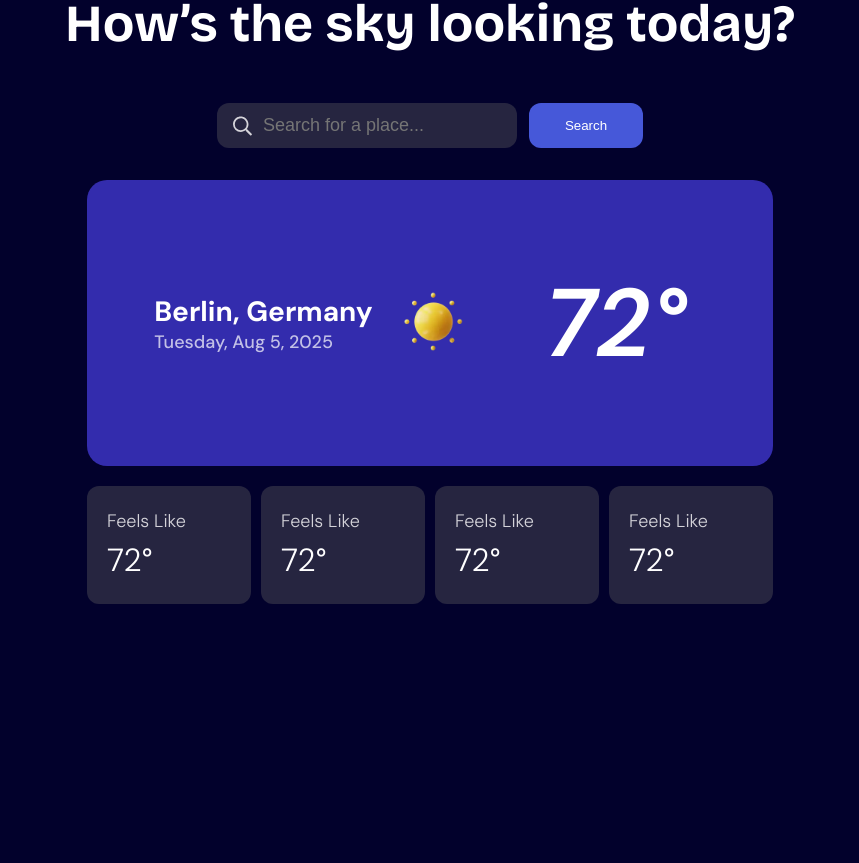
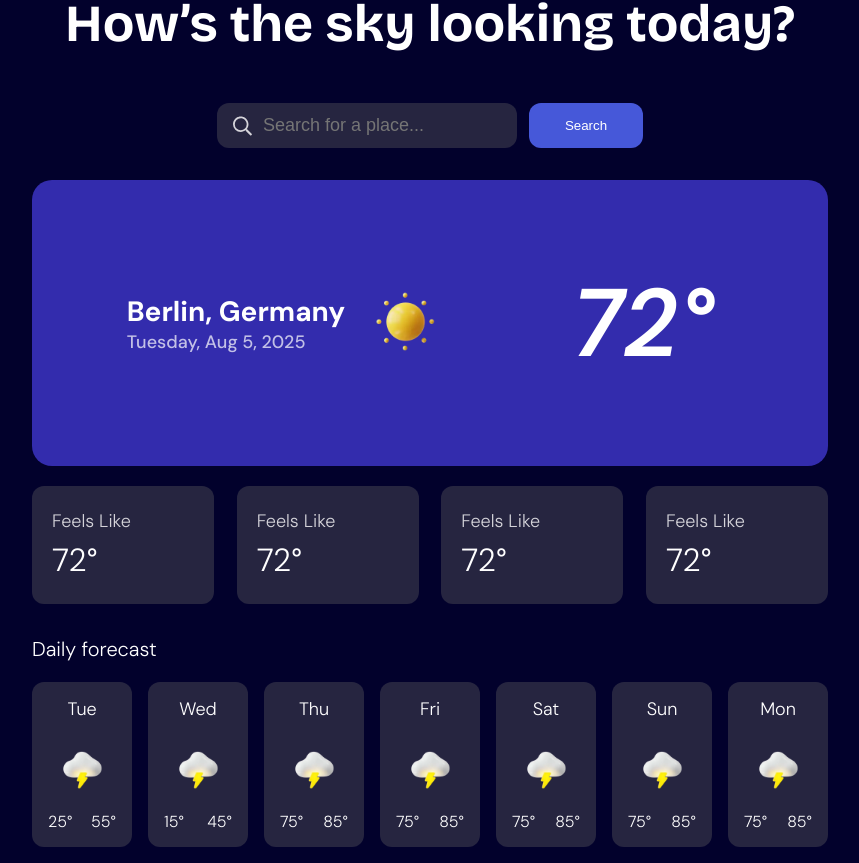
Before and after one commit to HamDean/Weather-app, a React (Vite) app: page / in a window 1280 px wide. Shown: the part 138-1001 px from the top of the page, without its empty margins (210-1069 px from the left). Before the commit the page ends 800 px from the top, so only its background shows below. Built offline with nearby package versions, Linux system fonts and the light colour scheme.

Commit message:
Build daily forecast component

```diff
--- a/src/App.jsx
+++ b/src/App.jsx
@@ -5,6 +5,7 @@ import WeatherInfo from "./components/WeatherInfo";
 import Sunny from "./assets/images/icon-sunny.webp";
 import WeatherDetailsList from "./components/WeatherDetailsList";
 import { dummyDetails } from "./utils/constants";
+import ForecastList from "./components/ForecastList";
 
 const App = () => {
   return (
@@ -21,6 +22,7 @@ const App = () => {
             temperature={72}
           />
           <WeatherDetailsList details={dummyDetails} />
+          <ForecastList />
         </section>
       </main>
     </>
--- /dev/null
+++ b/src/components/DailyForecast.jsx
@@ -0,0 +1,14 @@
+
+const DailyForecast = ({ day, dayIcon, min, max }) => {
+  return (
+    <div className="day-forecast">
+      <span>{day}</span>
+      <img src={dayIcon} alt="Represation of the weather" />
+      <div className="range">
+        <span>{min}°</span>
+        <span>{max}°</span>
+      </div>
+    </div>
+  );
+};
+export default DailyForecast;
--- /dev/null
+++ b/src/components/ForecastList.jsx
@@ -0,0 +1,23 @@
+import { dummyForecast } from "../utils/constants";
+import DailyForecast from "./DailyForecast";
+import IconStorm from "../assets/images/icon-storm.webp";
+
+const ForecastList = () => {
+  return (
+    <>
+      <span style={{fontSize: 20}} className="forecast-title">Daily forecast</span>
+      <div className="forecast-list">
+        {dummyForecast.map((cast, index) => (
+          <DailyForecast
+            key={index}
+            dayIcon={IconStorm}
+            day={cast.day}
+            min={cast.min}
+            max={cast.max}
+          />
+        ))}
+      </div>
+    </>
+  );
+};
+export default ForecastList;
--- a/src/index.css
+++ b/src/index.css
@@ -188,7 +188,7 @@ main {
   cursor: pointer;
 }
 
-/* weather info section */
+/** weather info section */
 .weather-info {
   display: flex;
   flex-direction: column;
@@ -233,7 +233,7 @@ main {
   opacity: 0.7;
 }
 
-/* weather info detail section */
+/** weather info detail section */
 .detail-container {
   width: 164px;
   height: 118px;
@@ -248,20 +248,62 @@ main {
 
 .detail-container .title {
   font-size: 18px;
-  color: #D4D3D9;
+  color: #d4d3d9;
 }
 
-.detail-container .value{
+.detail-container .value {
   font-size: 32px;
 }
 
 .details-list {
   display: grid;
   grid-template-columns: repeat(2, 1fr);
-  gap: 10px;
+  gap: 16px;
+  margin-top: 20px;
+  margin-bottom: 32px;
+  width: 100%;
+}
+
+#weather-info {
+  max-width: 800px;
+}
+
+/* *daily forecast* */
+
+.day-forecast {
+  background-color: #262540;
+  width: 100px;
+  height: 165px;
+  border-radius: 12px;
+  display: flex;
+  flex-direction: column;
+  justify-content: space-evenly;
+  align-items: center;
+  padding: 0 16px;
+}
+
+.day-forecast > span {
+  font-size: 18px;
+}
+
+.day-forecast img {
+  width: 60px;
+  height: 60px;
+}
+
+.day-forecast .range {
+  display: flex;
+  justify-content: space-between;
+  width: 100%;
+}
+
+.forecast-list {
+  display: grid;
+  grid-template-columns: repeat(3, 1fr);
+  gap: 16px;
+  width: 100%;
   margin-top: 20px;
 }
-
 
 @media screen and (min-width: 768px) {
   .nav > img {
@@ -304,7 +346,16 @@ main {
     justify-self: flex-end;
   }
 
-  .details-list {
+  .details-list,
+  .forecast-list {
     display: flex;
   }
+
+  .details-list {
+    justify-content: space-between ;
+  }
+
+  .detail-container {
+    width: 182px;
+  }
 }
--- a/src/utils/constants.js
+++ b/src/utils/constants.js
@@ -38,3 +38,13 @@ export const  dummyDetails = [
   { title: "Feels Like", value: "72°" },
   { title: "Feels Like", value: "72°" },
 ];
+
+export const dummyForecast = [
+  { day: 'Tue', min: 25, max: 55},
+  { day: 'Wed', min: 15, max: 45},
+  { day: 'Thu', min: 75, max: 85},
+  { day: 'Fri', min: 75, max: 85},
+  { day: 'Sat', min: 75, max: 85},
+  { day: 'Sun', min: 75, max: 85},
+  { day: 'Mon', min: 75, max: 85},
+]
```
